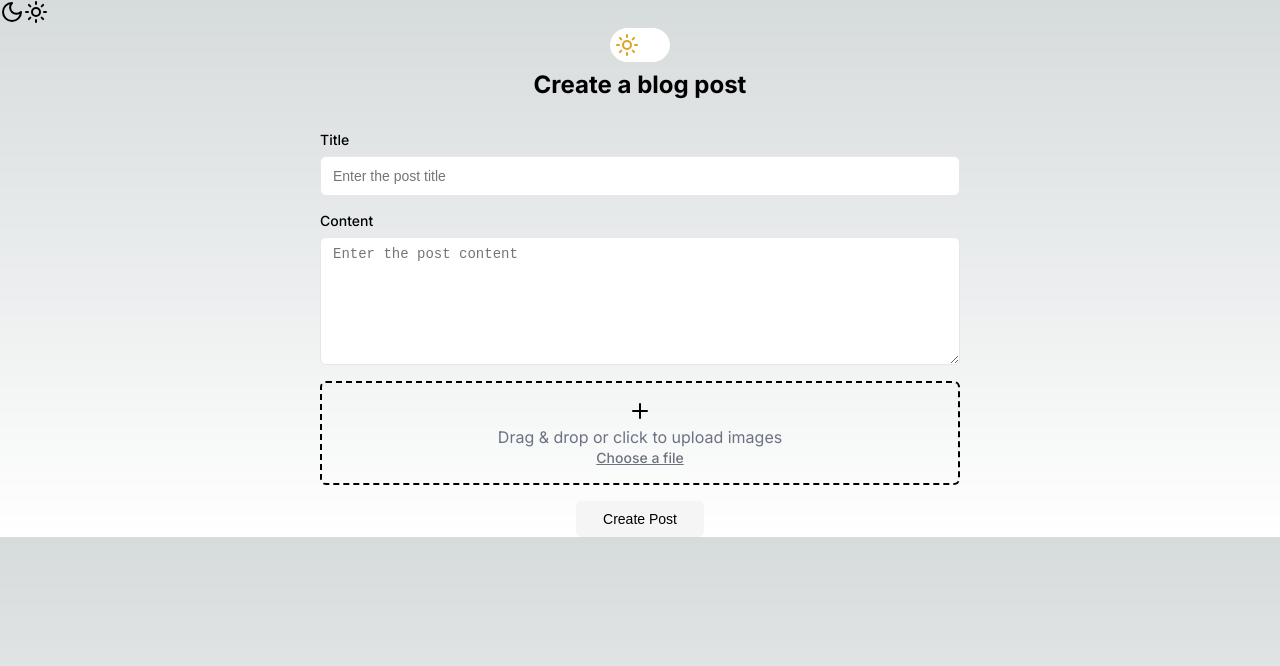
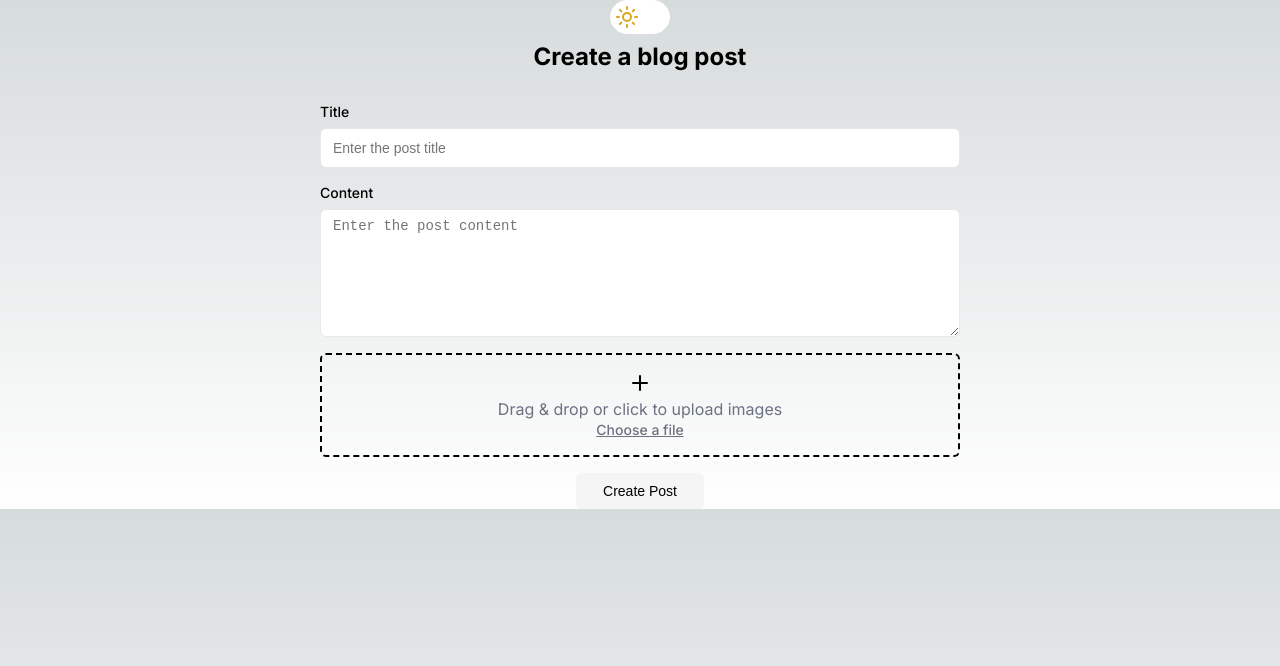
Before and after one commit to RauliYoung/QLimax, a Next.js app: page / in a window 1280 px wide. Shown: the top 666 px of the page. Built offline with nearby package versions, Linux system fonts and the light colour scheme.

Commit message:
icons for theme toggle

```diff
--- a/src/app/page.tsx
+++ b/src/app/page.tsx
@@ -1,11 +1,7 @@
 import {BlogPostComponent} from '@/app/components/blogpost/blogpost';
-import MoonIcon from '@/app/components/ui/icons/moonicon';
-import SunIcon from '@/app/components/ui/icons/sunicon';
 export default function Main() {
   return (
     <div>
-      <MoonIcon />
-      <SunIcon />
       <BlogPostComponent />
     </div>
   );
```
